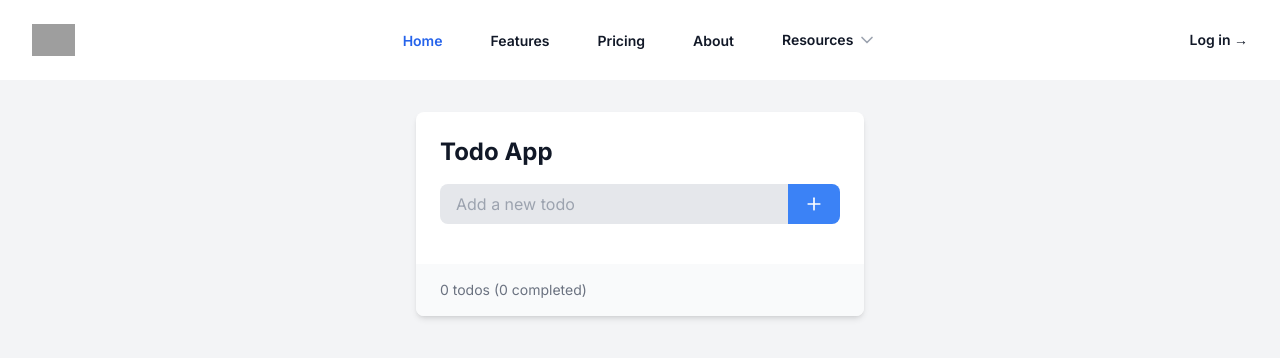
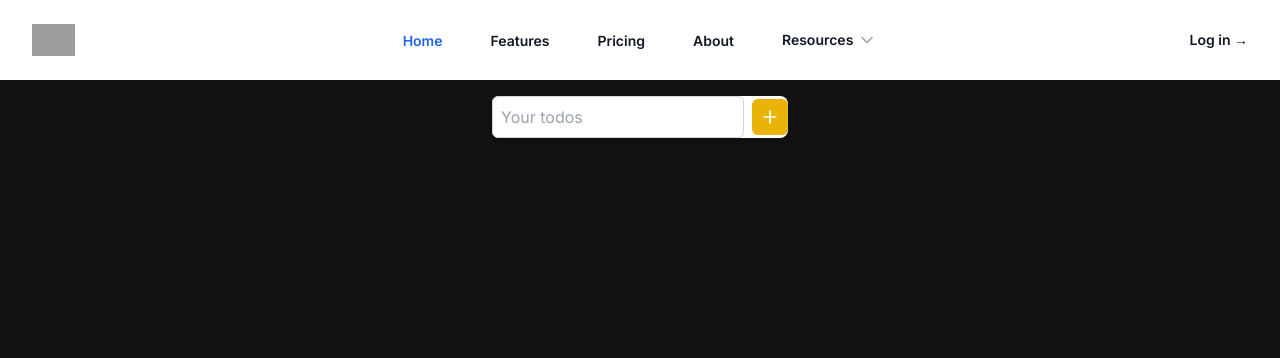
Before and after one commit to Boby900/test-app-v0, a Next.js app: page / in a window 1280 px wide. Shown: the top 358 px of the page. Built offline with nearby package versions, Linux system fonts and the light colour scheme; grey boxes are pictures that could not be loaded.

Commit message:
setting up the initial layout of todo

```diff
--- a/src/app/components/todo.tsx
+++ b/src/app/components/todo.tsx
@@ -1,88 +1,26 @@
-'use client'
-
-import { useState } from 'react'
-import { Plus, Trash2, Check, X } from 'lucide-react'
-
-interface Todo {
-  id: number
-  text: string
-  completed: boolean
-}
+"use client"
+import { Plus } from 'lucide-react';
 
 export default function TodoApp() {
-  const [todos, setTodos] = useState<Todo[]>([])
-  const [newTodo, setNewTodo] = useState('')
 
-  const addTodo = (e: React.FormEvent) => {
-    e.preventDefault()
-    if (newTodo.trim() !== '') {
-      setTodos([...todos, { id: Date.now(), text: newTodo, completed: false }])
-      setNewTodo('')
-    }
-  }
-
-  const toggleTodo = (id: number) => {
-    setTodos(todos.map(todo =>
-      todo.id === id ? { ...todo, completed: !todo.completed } : todo
-    ))
-  }
-
-  const deleteTodo = (id: number) => {
-    setTodos(todos.filter(todo => todo.id !== id))
-  }
-
+    function handleClick(){
+        console.log("button has been clicked")}
     return (
-    <div className="min-h-screen bg-gray-100 py-8">
-      <div className="max-w-md mx-auto bg-white rounded-lg shadow-md overflow-hidden">
-        <div className="px-4 py-5 sm:p-6">
-          <h1 className="text-2xl font-bold text-gray-900 mb-4">Todo App</h1>
-          <form onSubmit={addTodo} className="flex mb-4">
+        <div className="flex items-center justify-center p-2 m-2">
+            <form className="flex items-center gap-2 bg-white rounded-lg shadow-md">
                 <input
                     type="text"
-              value={newTodo}
-              onChange={(e) => setNewTodo(e.target.value)}
-              placeholder="Add a new todo"
-              className="flex-grow px-4 py-2 text-gray-700 bg-gray-200 rounded-l-lg focus:outline-none focus:bg-white"
+                    placeholder="Your todos"
+                    className="flex-grow p-2 border border-gray-300 text-black rounded-md focus:outline-none focus:ring-2 focus:ring-yellow-500"
                 />
                 <button
                     type="submit"
-              className="px-4 py-2 bg-blue-500 text-white rounded-r-lg hover:bg-blue-600 focus:outline-none"
+                    onClick={handleClick}
+                    className="p-2 text-white bg-yellow-500 rounded-md hover:bg-yellow-600 focus:outline-none focus:ring-2 focus:ring-yellow-400"
                 >
-              <Plus className="h-5 w-5" />
+                    <Plus className="w-5 h-5" />
                 </button>
             </form>
-          <ul className="divide-y divide-gray-200">
-            {todos.map(todo => (
-              <li key={todo.id} className="py-4 flex items-center justify-between">
-                <div className="flex items-center">
-                  <button
-                    onClick={() => toggleTodo(todo.id)}
-                    className={`mr-2 flex-shrink-0 h-5 w-5 rounded-full border-2 ${
-                      todo.completed ? 'bg-green-500 border-green-500' : 'border-gray-400'
-                    }`}
-                  >
-                    {todo.completed && <Check className="h-4 w-4 text-white" />}
-                  </button>
-                  <span className={`text-gray-800 ${todo.completed ? 'line-through' : ''}`}>
-                    {todo.text}
-                  </span>
         </div>
-                <button
-                  onClick={() => deleteTodo(todo.id)}
-                  className="ml-2 text-red-500 hover:text-red-600 focus:outline-none"
-                >
-                  <Trash2 className="h-5 w-5" />
-                </button>
-              </li>
-            ))}
-          </ul>
-        </div>
-        <div className="bg-gray-50 px-4 py-4 sm:px-6">
-          <div className="text-sm text-gray-500">
-            {todos.length} {todos.length === 1 ? 'todo' : 'todos'} ({todos.filter(t => t.completed).length} completed)
-          </div>
-        </div>
-      </div>
-    </div>
-  )
+    );
 }
--- a/src/app/globals.css
+++ b/src/app/globals.css
@@ -2,32 +2,7 @@
 @tailwind components;
 @tailwind utilities;
 
-:root {
-  --foreground-rgb: 0, 0, 0;
-  --background-start-rgb: 214, 219, 220;
-  --background-end-rgb: 255, 255, 255;
+  body {
+    background-color: #121212 !important; /* Dark background color */
+    color: #ffffff; /* Light text color for contrast */
 }
-
-@media (prefers-color-scheme: dark) {
-  :root {
-    --foreground-rgb: 255, 255, 255;
-    --background-start-rgb: 0, 0, 0;
-    --background-end-rgb: 0, 0, 0;
-  }
-}
-
-body {
-  color: rgb(var(--foreground-rgb));
-  background: linear-gradient(
-      to bottom,
-      transparent,
-      rgb(var(--background-end-rgb))
-    )
-    rgb(var(--background-start-rgb));
-}
-
-@layer utilities {
-  .text-balance {
-    text-wrap: balance;
-  }
-}
```
Lines whose indentation alone changed are shown as unchanged.
